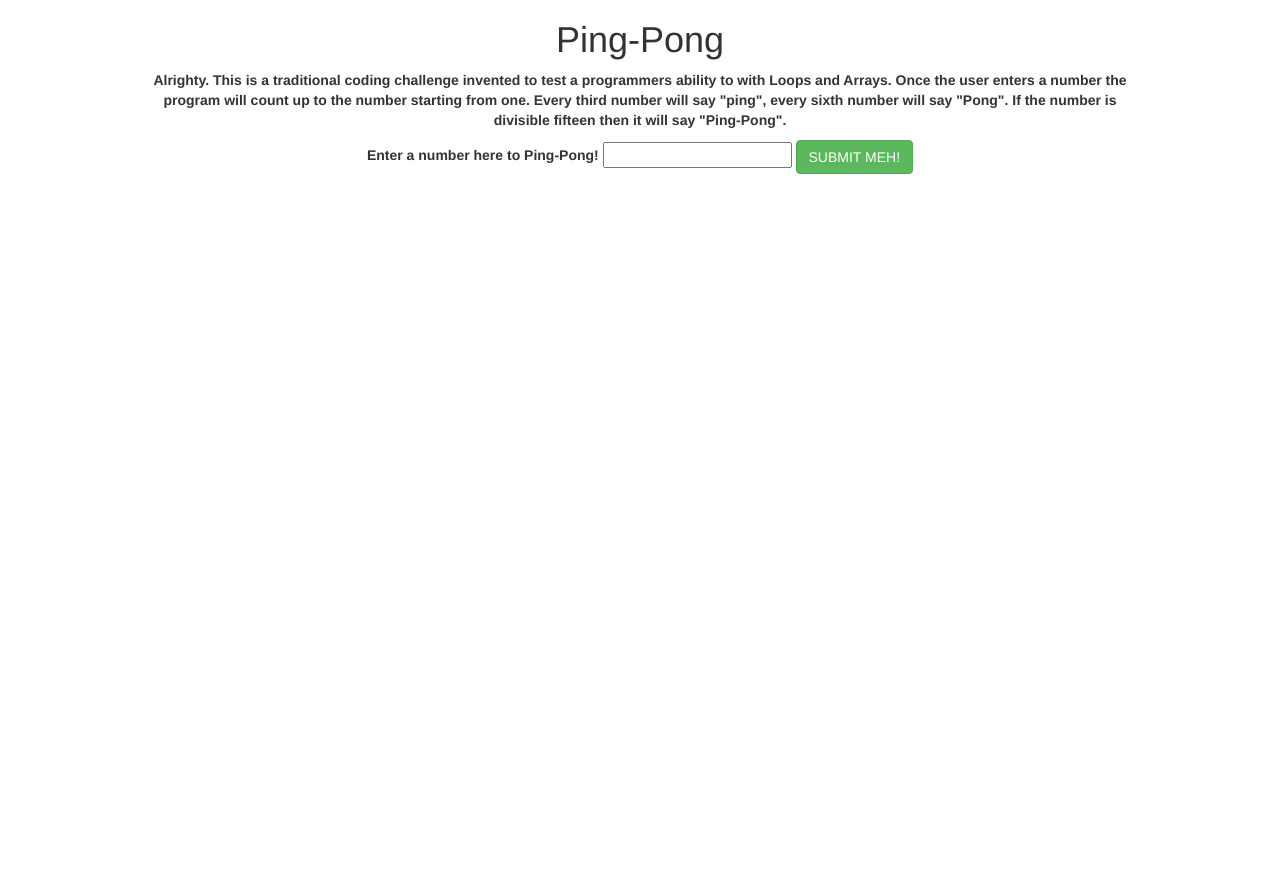
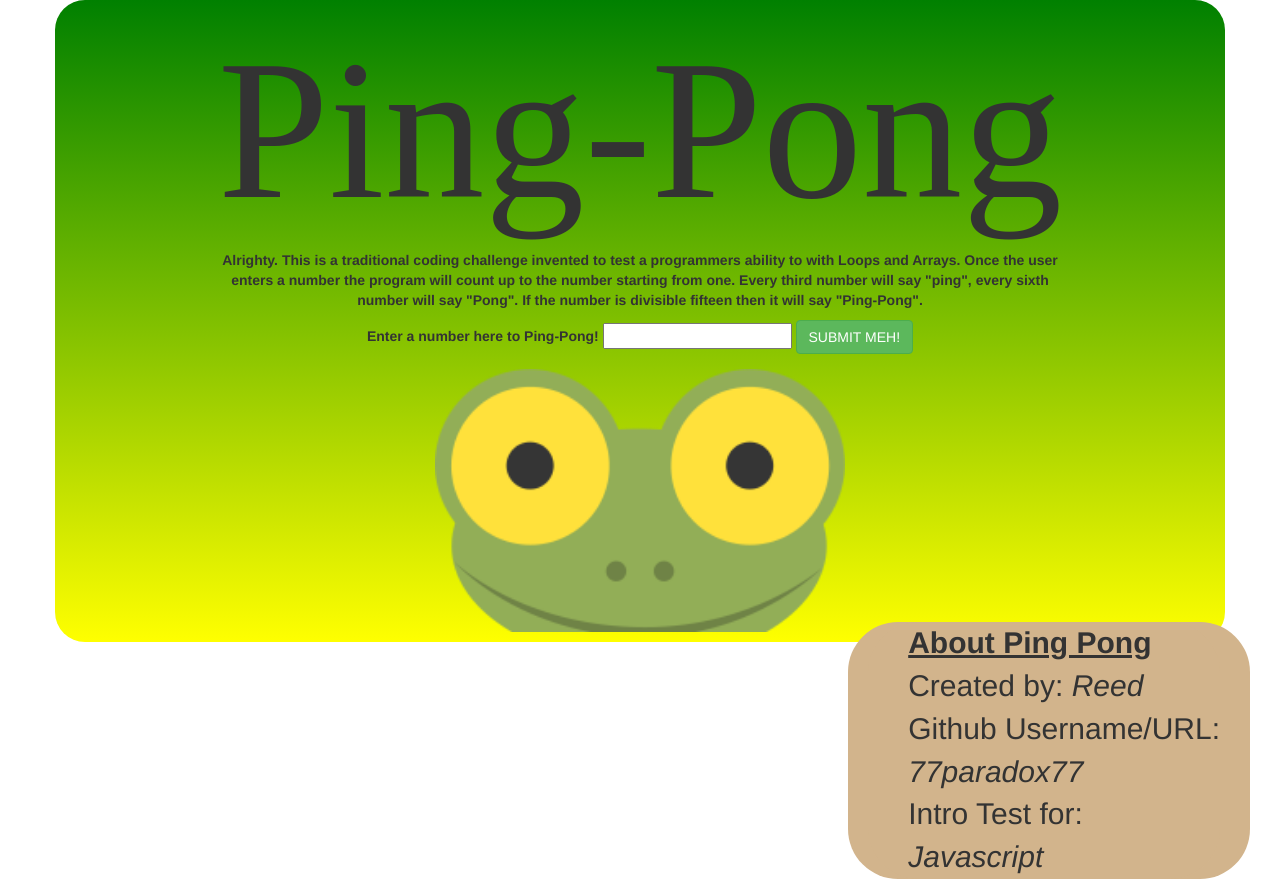
Before and after one commit to 77paradox77/Ping-Pong, a plain HTML site: page index.html in a window 1280 px wide. Before the commit the page ends 800 px from the top, so only its background shows below. Drawn offline with nearby package versions, Linux system fonts and the light colour scheme.

Commit message:
It will add the frog effect and color gradients. Also javascript revised

```diff
--- a/css/styles.css
+++ b/css/styles.css
@@ -1,4 +1,68 @@
-h1  {
+.container {
+    background: green; /* For browsers that do not support gradients */
+    background: -webkit-linear-gradient(green, yellow); /* For Safari 5.1 to 6.0 */
+    background: -o-linear-gradient(green, yellow); /* For Opera 11.1 to 12.0 */
+    background: -moz-linear-gradient(green, yellow); /* For Firefox 3.6 to 15 */
+    background: linear-gradient(green, yellow); /* Standard syntax */
+    background-repeat: no-repeat;
+    border-radius: 30px;
+    box-shadow: 100px;
+    margin:auto;
+    margin-bottom: -20px;
+}
+h1 {
   text-align: center;
-  font-size: 80px;
+  font-size: 200px;
+  font-family: 'IM Fell English', serif;
 }
+
+p {
+  text-align: center;
+  padding: 0 150px 0 150px;
+}
+
+.form-group {
+  text-align: center;
+}
+
+#button {
+  margin-top: 200px;
+  margin:auto;
+}
+
+#results {
+  text-align: center;
+  margin: 0 550px 0 550px;
+  list-style-type: none;
+  background: red; /* For browsers that do not support gradients */
+  background: -webkit-linear-gradient(red, yellow); /* For Safari 5.1 to 6.0 */
+  background: -o-linear-gradient(red, yellow); /* For Opera 11.1 to 12.0 */
+  background: -moz-linear-gradient(red, yellow); /* For Firefox 3.6 to 15 */
+  background: linear-gradient(red, yellow); /* Standard syntax */
+  background-repeat: no-repeat;
+  border-radius: 20px;
+}
+
+li {
+  font-size:30px;
+}
+
+.sidebar {
+  background-color: tan;
+  margin: 0 30px 0 20px;
+  float:right;
+  display: inline-block;
+  list-style-type: none;
+  position: absolute fixed right;
+  z-index: -1;
+  border-radius: 50px;
+}
+
+.img {
+  width:410px;
+  text-align: center;
+  border-bottom: 40px;
+  padding-bottom:-40px;
+  margin-bottom: -10px;
+  margin:auto;
+}
--- a/index.html
+++ b/index.html
@@ -10,30 +10,15 @@
   <!-- Bootstrap -->
 
   <link href="css/bootstrap.min.css" rel="stylesheet">
-  <link  href="css/styles.css"  title="stylesheet" charset="utf-8">
+  <link rel="stylesheet" type="text/css" href="css/styles.css">
 
   <script src="jquery-1.12.2.js" charset="utf-8"></script>
   <script src="scripts.js" type="text/javascript"></script>
 
 
-
-  <style>
-  h1 {
-    text-align: center;
-  }
-
-  p {
-    text-align: center;
-    padding: 0 150px 0 150px;
-  }
-
-  .form-group {
-    text-align: center;
-  }
-  </style>
-
 </head>
 <body>
+  <div class="container">
     <h1>Ping-Pong</h1>
     <div class="rules">
       <p><b>Alrighty. This is a traditional coding challenge invented to test a programmers ability to
@@ -51,13 +36,24 @@
         <button id="button" type="submit" class="btn btn-success">SUBMIT MEH!</button>
       </div>
     </form>
+    <p><img align="middle" class="img" src="treehouseFrog.png" alt="frog" /></p>
+  </div>
 
 
+    <div class="sidebar">
+      <ul class="sidebar">
+        <li><u><strong>About Ping Pong</strong></u></li>
+        <li>Created by: <em>Reed</em></li>
+        <li>Github Username/URL:</li>
+        <li><em>77paradox77</em></li>
+        <li>Intro Test for:</li>
+        <li><em>Javascript</em></li>
+      </ul>
+    </div>
 
     <div>
-    <ul class="" id="results"></ul>
+      <ul class="list-group" id="results"></ul>
     </div>
-
 
     <!-- jQuery (necessary for Bootstrap's JavaScript plugins) -->
     <script src="https://ajax.googleapis.com/ajax/libs/jquery/1.11.3/jquery.min.js"></script>
--- a/scripts.js
+++ b/scripts.js
@@ -3,21 +3,23 @@
 
 // BUSINESS LOGIC
 var dividingInput = function(pingPong) {
-var listItems = '';
+var listItems = [];
 
 var i;
 for (i=1; i <= pingPong; i++) {
   listItems += "<li>";
   if ((i % 3 === 0) && (i % 5 === 0)) {
     listItems += "<b>Ping-Pong</b>";
-  } else if (i % 5 === 0) {
+  }
+  else if (i % 5 === 0) {
     listItems += "Pong"
-  } else if (i % 3 === 0) {
+  }
+  else if (i % 3 === 0) {
     listItems += "Ping";
-  } else {
+  }
+  else {
     listItems += i;
   }
-
 
   document.getElementById("results").innerHTML = listItems;
 }
```
Also changed, not shown: treehouseFrog.png (added), 1 other file. Lines whose indentation alone changed are shown as unchanged.
